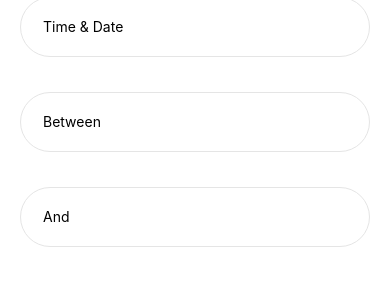
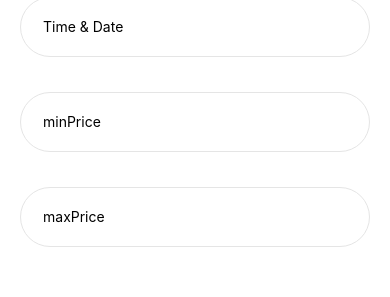
Before and after one commit to LampStack-TN/task-genie-mobile, a React Native app: screen /Step3 in a window 390 px wide. Shown: the part 222-519 px from the top of the page. Built offline with nearby package versions, Linux system fonts and the light colour scheme; no server answers.

Commit message:
created step3 component with Redux integration

```diff
--- a/components/tasks/steps/Step3.tsx
+++ b/components/tasks/steps/Step3.tsx
@@ -1,12 +1,46 @@
-import * as React from "react";
+import { useState } from "react";
 import { View, Text, TextInput, StyleSheet, Pressable } from "react-native";
+import { useSelector, useDispatch } from "react-redux";
+import { addTask } from "./TaskSlice";
+import axios from "axios";
+import config from "../../../config";
 
+export type Task = {
+  id?: number;
+  title?: string;
+  description?: string;
+  location?: string;
+  minPrice?: number;
+  maxPrice?: number;
+  dueDated?: string;
+  urgency?: string;
+  clientId?: number;
+};
 
-export default function Step3({navigation}) {
+export default function Step3({ navigation }) {
+  const task = useSelector((state: any) => state.task);
+  const dispatch = useDispatch();
 
-  const [Date, setDate] = React.useState("");
-  const [Between, setBetween] = React.useState("");
-  const [And, setAnd] = React.useState("");
+  const [dueDated, setdueDated] = useState("");
+  const [minPrice, setminPrice] = useState("");
+  const [maxPrice, setmaxPrice] = useState("");
+  const [tasks, setTask] = useState<Task>({ clientId: 1 });
+
+  const UpdateTask = (field, value) => {
+    dispatch(addTask({ [field]: value }));
+  };
+  // console.log(task, 123);
+
+  const create: any = async () => {
+    try {
+      const result = await axios.post<Task>(`${config.apiUrl}/task/add/`, task);
+      // console.log(result,'hhhh');
+      setTask(tasks);
+    } catch (error) {
+      console.log(error);
+    }
+  };
+
   return (
     <View style={styles.container}>
       <View style={styles.stepContainer}>
@@ -20,26 +54,37 @@ export default function Step3({navigation}) {
       <View style={styles.inputContainer}>
         <TextInput
           placeholder="Time & Date"
-          onChangeText={(text) => setDate(text)}
-          value={Date}
+          onChangeText={(text) => {
+            setdueDated(text);
+            UpdateTask("Date", text);
+          }}
+          value={dueDated}
           style={styles.input}
         />
 
         <TextInput
-          placeholder="Between"
-          onChangeText={(text) => setBetween(text)}
-          value={Between}
+          placeholder="minPrice"
+          onChangeText={(text) => {
+            setminPrice(text), UpdateTask("minPrice", text);
+          }}
+          value={minPrice}
           style={styles.input}
         />
         <TextInput
-          placeholder="And"
-          onChangeText={(text) => setAnd(text)}
-          value={And}
+          placeholder="maxPrice"
+          onChangeText={(text) => {
+            setmaxPrice(text), UpdateTask("maxPrice", text);
+          }}
+          value={maxPrice}
           style={styles.input}
         />
       </View>
       <View style={styles.button2}>
-        <Pressable onPress={()=>navigation.navigate("Home")}>
+        <Pressable
+          onPress={() => {
+            navigation.navigate("TaskDetails", create(tasks));
+          }}
+        >
           <Text style={[styles.text, { color: "white" }]}>Finish</Text>
         </Pressable>
       </View>
@@ -52,7 +97,7 @@ export default function Step3({navigation}) {
           justifyContent: "center",
         }}
       >
-        <Pressable  onPress={()=>navigation.navigate("Step2")}>
+        <Pressable onPress={() => navigation.navigate("Step2")}>
           <Text style={styles.textt}>Back</Text>
         </Pressable>
       </View>
@@ -82,7 +127,7 @@ const styles = StyleSheet.create({
     width: "100%",
     alignItems: "center",
     flex: 3,
-    gap:15,
+    gap: 15,
     justifyContent: "center",
     paddingHorizontal: 11,
     marginBottom: 300,
```
